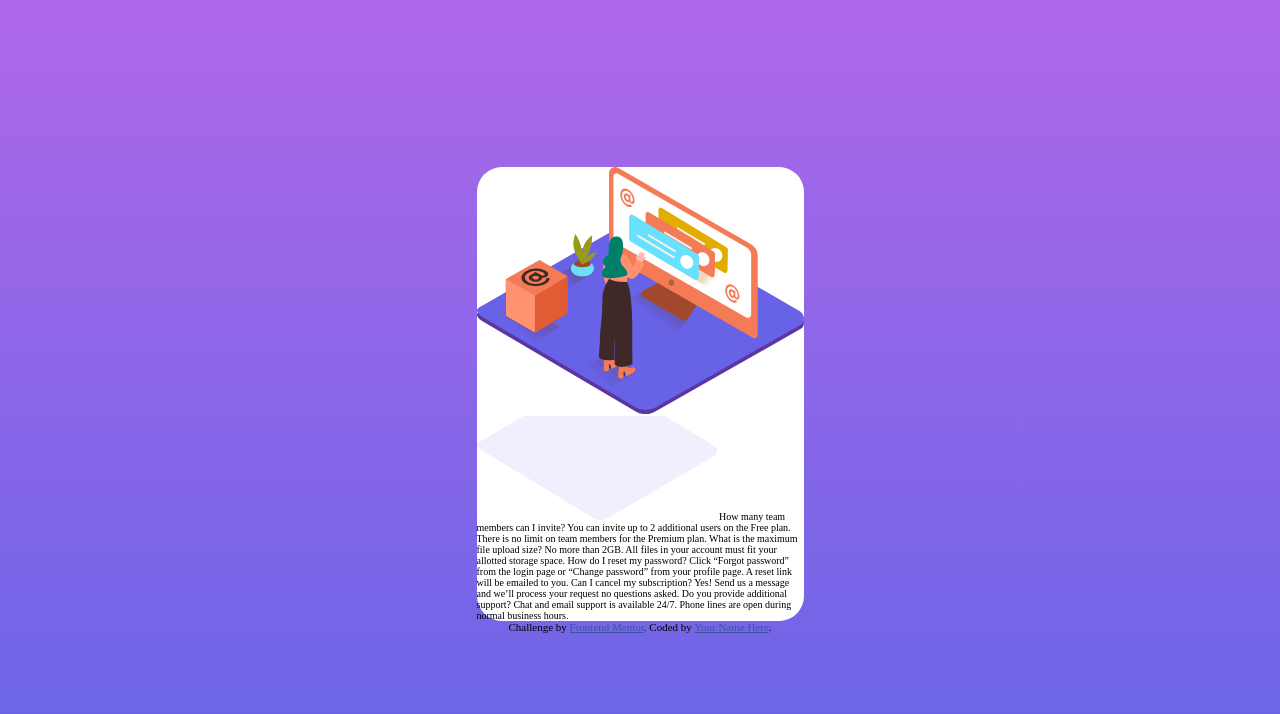
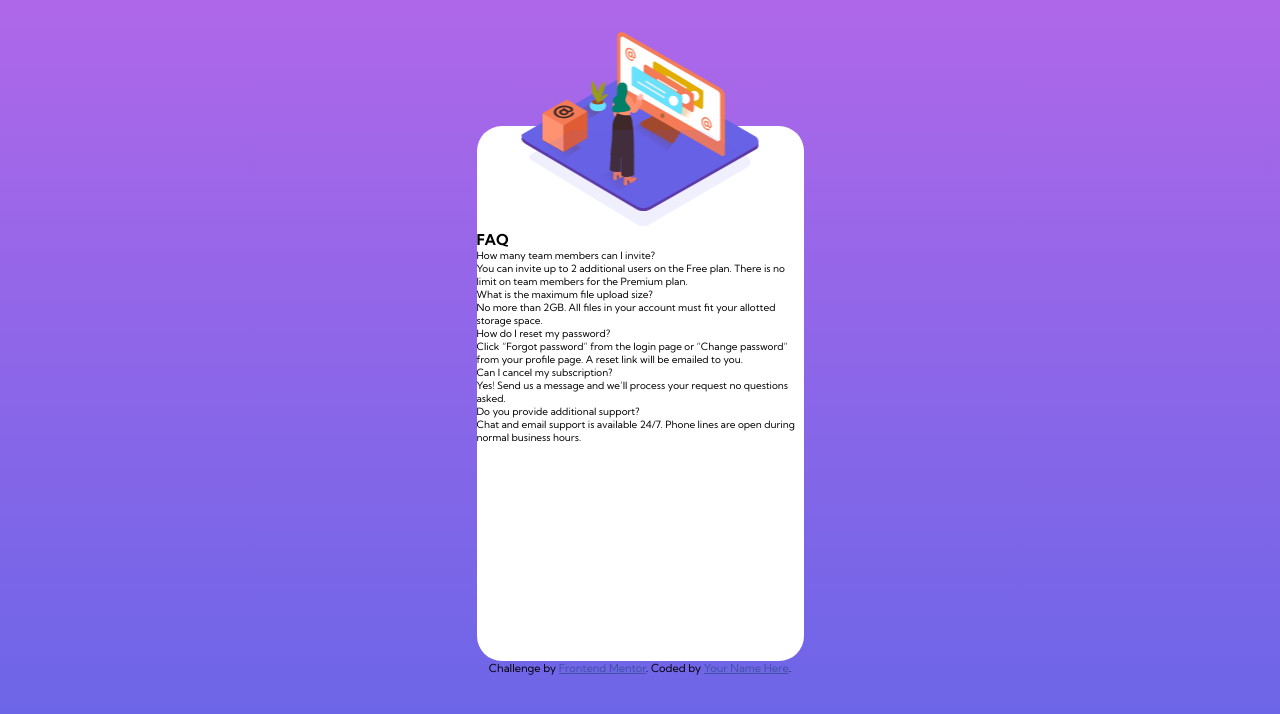
Before and after one commit to Muniox/faq-accordion-card, a plain HTML site: page index.html in a window 1280 px wide. Drawn offline with Linux system fonts and the light colour scheme.

Commit message:
urgent fast save

```diff
--- a/index.html
+++ b/index.html
@@ -1,40 +1,70 @@
 <!DOCTYPE html>
 <html lang="en">
   <head>
-  <meta charset="UTF-8">
-  <meta name="viewport" content="width=device-width, initial-scale=1.0"> <!-- displays site properly based on user's device -->
+    <meta charset="UTF-8" />
+    <meta name="viewport" content="width=device-width, initial-scale=1.0" />
+    <!-- displays site properly based on user's device -->
 
-  <link rel="icon" type="image/png" sizes="32x32" href="./images/favicon-32x32.png">
+    <link
+      rel="icon"
+      type="image/png"
+      sizes="32x32"
+      href="./images/favicon-32x32.png"
+    />
 
     <title>Frontend Mentor | FAQ Accordion Card</title>
-
-  <link rel="stylesheet" href="./css/style.css">
-
+    <link rel="preconnect" href="https://fonts.googleapis.com" />
+    <link rel="preconnect" href="https://fonts.gstatic.com" crossorigin />
+    <link
+      href="https://fonts.googleapis.com/css2?family=Kumbh+Sans:wght@400;700&display=swap"
+      rel="stylesheet"
+    />
+    <link rel="stylesheet" href="./css/style.css" />
   </head>
   <body>
     <div class="card">
-    <img class="card__image" src="./images/illustration-woman-online-mobile.svg" alt="woman-online">
-    <img src="./images/bg-pattern-mobile.svg" alt="pattern">
-    How many team members can I invite?
-    You can invite up to 2 additional users on the Free plan. There is no limit on
-    team members for the Premium plan.
-
-    What is the maximum file upload size?
-    No more than 2GB. All files in your account must fit your allotted storage space.
-
-    How do I reset my password?
-    Click “Forgot password” from the login page or “Change password” from your profile page.
-    A reset link will be emailed to you.
-
-    Can I cancel my subscription?
-    Yes! Send us a message and we’ll process your request no questions asked.
-
-    Do you provide additional support?
-    Chat and email support is available 24/7. Phone lines are open during normal business hours.
+      <img
+        class="card__image"
+        src="./images/illustration-woman-online-mobile.svg"
+        alt="woman-online"
+      />
+      <img
+        class="card__image-patern"
+        src="./images/bg-pattern-mobile.svg"
+        alt="pattern"
+      />
+      <h2>FAQ</h2>
+      <div class="card__question">How many team members can I invite?</div>
+      <div class="class__answer">
+        You can invite up to 2 additional users on the Free plan. There is no
+        limit on team members for the Premium plan.
+      </div>
+      <div class="card__question">What is the maximum file upload size?</div>
+      <div class="class__answer">
+        No more than 2GB. All files in your account must fit your allotted
+        storage space.
+      </div>
+      <div class="card__question">How do I reset my password?</div>
+      <div class="class__answer">
+        Click “Forgot password” from the login page or “Change password” from
+        your profile page. A reset link will be emailed to you.
+      </div>
+      <div class="card__question">Can I cancel my subscription?</div>
+      <div class="class__answer">
+        Yes! Send us a message and we’ll process your request no questions
+        asked.
+      </div>
+      <div class="card__question">Do you provide additional support?</div>
+      <div class="class__answer">
+        Chat and email support is available 24/7. Phone lines are open during
+        normal business hours.
+      </div>
     </div>
     <div class="attribution">
-    Challenge by <a href="https://www.frontendmentor.io?ref=challenge" target="_blank">Frontend Mentor</a>.
-    Coded by <a href="#">Your Name Here</a>.
+      Challenge by
+      <a href="https://www.frontendmentor.io?ref=challenge" target="_blank"
+        >Frontend Mentor</a
+      >. Coded by <a href="#">Your Name Here</a>.
     </div>
   </body>
 </html>
--- a/scss/style.scss
+++ b/scss/style.scss
@@ -9,6 +9,7 @@
 }
 
 body{
+    font-family: 'Kumbh Sans';
     display: grid;
     justify-content: center;
     align-content: center;
@@ -21,7 +22,53 @@ body{
 .attribution a { color: hsl(228, 45%, 44%); }
 
 .card {
+    min-height: 535px;
     max-width: 327px;
     background: white;
     border-radius: 25px;
+    position: relative;
+
+    &__image {
+        width:237px;
+        position: absolute;
+        top: 0%;
+        left: 50%;
+        transform: translate(-50%, -60%);
+        animation: float 3s ease-in-out infinite;
+    }
+
+    &__image-patern {
+        display: block;
+        margin: 0 auto;
+        scale: 1;
+        animation: scale 3s ease-in-out infinite;
+    }
 }
+
+@keyframes float {
+    0% {
+        transform: translate(-50%, -60%);
+    }
+
+    50% {
+        transform: translate(-50%, -50%);
+    }
+
+    100% {
+        transform: translate(-50%, -60%);
+    }
+}
+
+@keyframes scale {
+    0% {
+        scale: 1;
+    }
+
+    50% {
+        scale: 0.9;
+    }
+
+    100% {
+        scale: 1;
+    }
+}
```
Also changed, not shown: css/style.css, 1 other file. Lines whose indentation alone changed are shown as unchanged.
